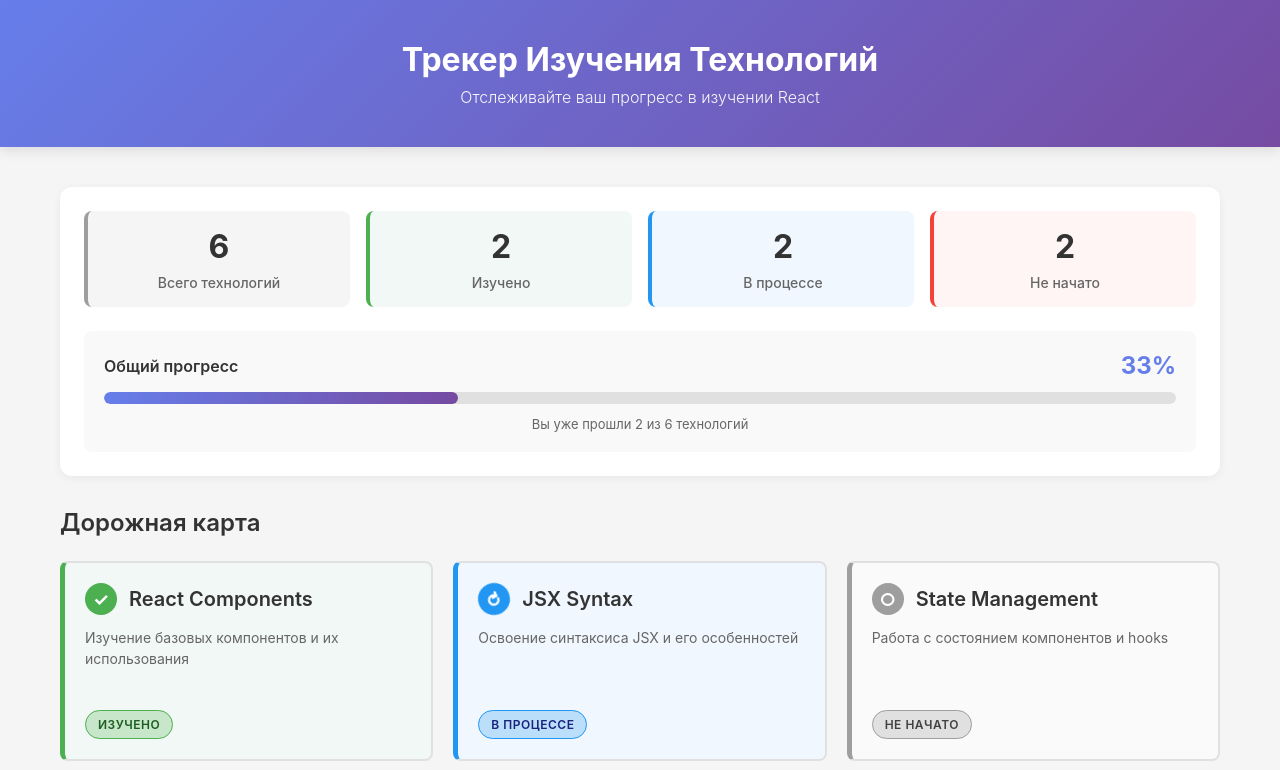
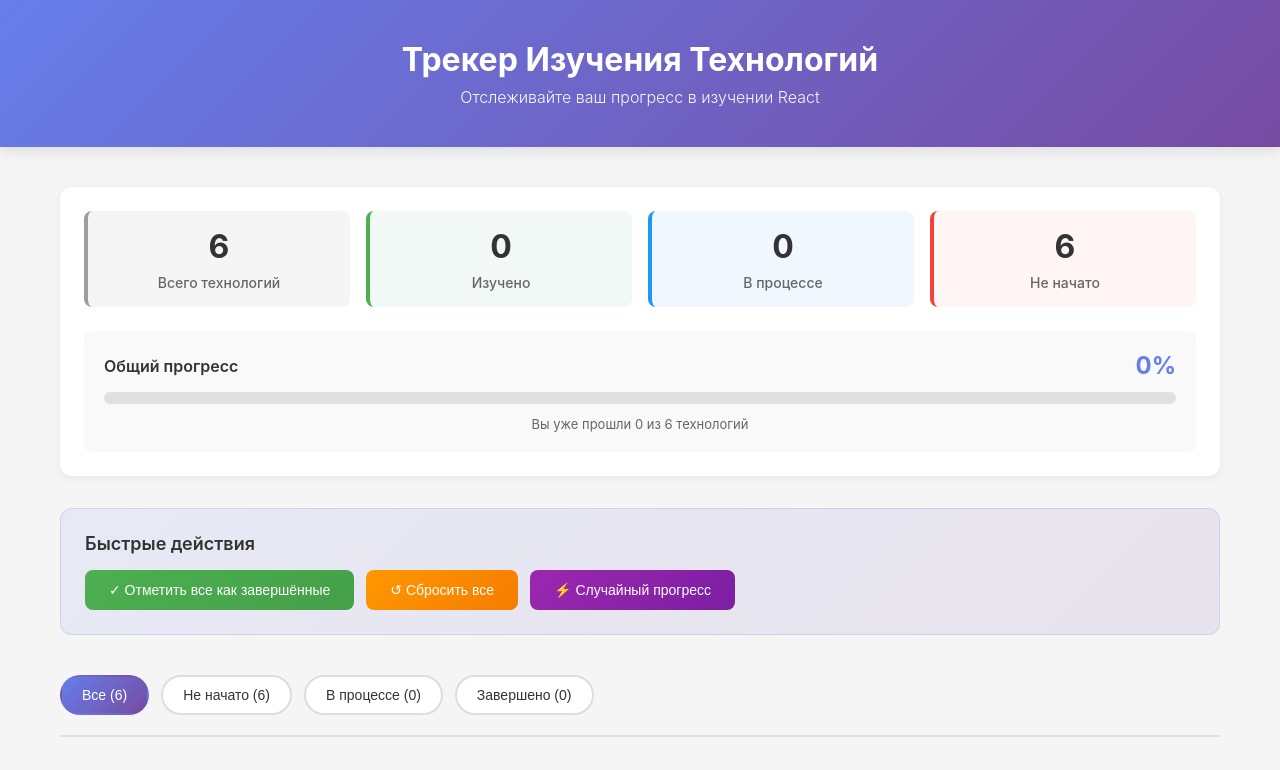
Before and after one commit to daniildddd/frontend-backend-React, a React (Vite) app: page / in a window 1280 px wide. Shown: the top 770 px of the page. Built offline with nearby package versions, Linux system fonts and the light colour scheme.

Commit message:
feat: add interactive state management and filtering to tracker

```diff
--- a/src/App.css
+++ b/src/App.css
@@ -71,6 +71,47 @@ body {
 	margin-bottom: 30px;
 }
 
+/* Фильтры */
+.app__filters {
+	display: flex;
+	flex-wrap: wrap;
+	gap: 12px;
+	margin-bottom: 30px;
+	padding-bottom: 20px;
+	border-bottom: 2px solid #e0e0e0;
+}
+
+.filter-btn {
+	padding: 10px 20px;
+	border: 2px solid #ddd;
+	border-radius: 25px;
+	background: white;
+	color: #333;
+	font-size: 14px;
+	font-weight: 500;
+	cursor: pointer;
+	transition: all 0.3s ease;
+}
+
+.filter-btn:hover {
+	border-color: #667eea;
+	color: #667eea;
+}
+
+.filter-btn--active {
+	background: linear-gradient(135deg, #667eea 0%, #764ba2 100%);
+	color: white;
+	border-color: transparent;
+}
+
+/* Сообщение об отсутствии результатов */
+.app__no-results {
+	text-align: center;
+	color: #999;
+	padding: 40px 20px;
+	font-size: 16px;
+}
+
 /* Футер */
 .app__footer {
 	background: #f9f9f9;
@@ -108,6 +149,15 @@ body {
 		grid-template-columns: 1fr;
 		gap: 16px;
 	}
+
+	.app__filters {
+		gap: 10px;
+	}
+
+	.filter-btn {
+		padding: 8px 16px;
+		font-size: 13px;
+	}
 }
 
 @media (max-width: 480px) {
--- a/src/App.jsx
+++ b/src/App.jsx
@@ -1,22 +1,23 @@
-import React from 'react'
+import React, { useState } from 'react'
 import TechnologyCard from './components/TechnologyCard'
 import ProgressHeader from './components/ProgressHeader'
+import QuickActions from './components/QuickActions'
 import './App.css'
 
 function App() {
-	// Шаг 5: Создание тестовых данных
-	const technologies = [
+	// Шаг 2: Создание состояния для технологий
+	const initialTechnologies = [
 		{
 			id: 1,
 			title: 'React Components',
 			description: 'Изучение базовых компонентов и их использования',
-			status: 'completed',
+			status: 'not-started',
 		},
 		{
 			id: 2,
 			title: 'JSX Syntax',
 			description: 'Освоение синтаксиса JSX и его особенностей',
-			status: 'in-progress',
+			status: 'not-started',
 		},
 		{
 			id: 3,
@@ -28,13 +29,13 @@ function App() {
 			id: 4,
 			title: 'Props и Drilling',
 			description: 'Передача данных между компонентами',
-			status: 'completed',
+			status: 'not-started',
 		},
 		{
 			id: 5,
 			title: 'React Hooks',
 			description: 'Использование useState, useEffect и других hooks',
-			status: 'in-progress',
+			status: 'not-started',
 		},
 		{
 			id: 6,
@@ -43,6 +44,58 @@ function App() {
 			status: 'not-started',
 		},
 	]
+
+	const [technologies, setTechnologies] = useState(initialTechnologies)
+	const [filter, setFilter] = useState('all')
+
+	// Шаг 3: Функция для изменения статуса технологии
+	const updateTechnologyStatus = id => {
+		setTechnologies(prevTechnologies =>
+			prevTechnologies.map(tech => {
+				if (tech.id === id) {
+					const statusCycle = {
+						'not-started': 'in-progress',
+						'in-progress': 'completed',
+						completed: 'not-started',
+					}
+					return { ...tech, status: statusCycle[tech.status] }
+				}
+				return tech
+			})
+		)
+	}
+
+	// Функция для фильтрации технологий
+	const getFilteredTechnologies = () => {
+		if (filter === 'all') return technologies
+		return technologies.filter(tech => tech.status === filter)
+	}
+
+	const filteredTechnologies = getFilteredTechnologies()
+
+	// Функции для QuickActions
+	const markAllComplete = () => {
+		setTechnologies(prevTechnologies =>
+			prevTechnologies.map(tech => ({ ...tech, status: 'completed' }))
+		)
+	}
+
+	const resetAll = () => {
+		setTechnologies(prevTechnologies =>
+			prevTechnologies.map(tech => ({ ...tech, status: 'not-started' }))
+		)
+	}
+
+	const randomNext = () => {
+		setTechnologies(prevTechnologies =>
+			prevTechnologies.map(tech => {
+				const statuses = ['not-started', 'in-progress', 'completed']
+				const randomStatus =
+					statuses[Math.floor(Math.random() * statuses.length)]
+				return { ...tech, status: randomStatus }
+			})
+		)
+	}
 
 	return (
 		<div className='app'>
@@ -56,20 +109,73 @@ function App() {
 			<main className='app__main'>
 				<ProgressHeader technologies={technologies} />
 
+				<QuickActions
+					technologies={technologies}
+					onMarkAllComplete={markAllComplete}
+					onResetAll={resetAll}
+					onRandomNext={randomNext}
+				/>
+
+				{/* Шаг 5: Кнопки фильтрации */}
+				<section className='app__filters'>
+					<button
+						className={`filter-btn ${
+							filter === 'all' ? 'filter-btn--active' : ''
+						}`}
+						onClick={() => setFilter('all')}
+					>
+						Все ({technologies.length})
+					</button>
+					<button
+						className={`filter-btn ${
+							filter === 'not-started' ? 'filter-btn--active' : ''
+						}`}
+						onClick={() => setFilter('not-started')}
+					>
+						Не начато (
+						{technologies.filter(t => t.status === 'not-started').length})
+					</button>
+					<button
+						className={`filter-btn ${
+							filter === 'in-progress' ? 'filter-btn--active' : ''
+						}`}
+						onClick={() => setFilter('in-progress')}
+					>
+						В процессе (
+						{technologies.filter(t => t.status === 'in-progress').length})
+					</button>
+					<button
+						className={`filter-btn ${
+							filter === 'completed' ? 'filter-btn--active' : ''
+						}`}
+						onClick={() => setFilter('completed')}
+					>
+						Завершено (
+						{technologies.filter(t => t.status === 'completed').length})
+					</button>
+				</section>
+
 				<section className='app__section'>
 					<h2 className='app__section-title'>Дорожная карта</h2>
 
-					{/* Шаг 6: Отображение списка технологий с помощью .map() */}
+					{/* Шаг 6: Отображение отфильтрованного списка технологий */}
 					<div className='app__cards-grid'>
-						{technologies.map(tech => (
+						{filteredTechnologies.length > 0 ? (
+							filteredTechnologies.map(tech => (
 								<TechnologyCard
 									key={tech.id}
 									id={tech.id}
 									title={tech.title}
 									description={tech.description}
 									status={tech.status}
+									onStatusChange={updateTechnologyStatus}
 								/>
-						))}
+							))
+						) : (
+							<p className='app__no-results'>
+								Нет технологий с выбранным фильтром
+							</p>
+						)}
 					</div>
 				</section>
 			</main>
--- /dev/null
+++ b/src/components/QuickActions.css
@@ -0,0 +1,87 @@
+.quick-actions {
+	margin-bottom: 40px;
+	padding: 24px;
+	background: linear-gradient(
+		135deg,
+		rgba(102, 126, 234, 0.1) 0%,
+		rgba(118, 75, 162, 0.1) 100%
+	);
+	border-radius: 12px;
+	border: 1px solid rgba(102, 126, 234, 0.2);
+}
+
+.quick-actions__title {
+	font-size: 18px;
+	font-weight: 600;
+	color: #333;
+	margin-bottom: 16px;
+}
+
+.quick-actions__buttons {
+	display: flex;
+	flex-wrap: wrap;
+	gap: 12px;
+}
+
+.quick-action-btn {
+	padding: 12px 24px;
+	border: none;
+	border-radius: 8px;
+	font-size: 14px;
+	font-weight: 500;
+	cursor: pointer;
+	transition: all 0.3s ease;
+	white-space: nowrap;
+}
+
+.quick-action-btn--complete {
+	background: linear-gradient(135deg, #4caf50 0%, #45a049 100%);
+	color: white;
+}
+
+.quick-action-btn--complete:hover {
+	transform: translateY(-2px);
+	box-shadow: 0 4px 12px rgba(76, 175, 80, 0.3);
+}
+
+.quick-action-btn--reset {
+	background: linear-gradient(135deg, #ff9800 0%, #f57c00 100%);
+	color: white;
+}
+
+.quick-action-btn--reset:hover {
+	transform: translateY(-2px);
+	box-shadow: 0 4px 12px rgba(255, 152, 0, 0.3);
+}
+
+.quick-action-btn--random {
+	background: linear-gradient(135deg, #9c27b0 0%, #7b1fa2 100%);
+	color: white;
+}
+
+.quick-action-btn--random:hover {
+	transform: translateY(-2px);
+	box-shadow: 0 4px 12px rgba(156, 39, 176, 0.3);
+}
+
+/* Адаптивность */
+@media (max-width: 768px) {
+	.quick-actions {
+		padding: 16px;
+	}
+
+	.quick-actions__title {
+		font-size: 16px;
+	}
+
+	.quick-actions__buttons {
+		flex-direction: column;
+		gap: 8px;
+	}
+
+	.quick-action-btn {
+		width: 100%;
+		padding: 10px 16px;
+		font-size: 13px;
+	}
+}
--- /dev/null
+++ b/src/components/QuickActions.jsx
@@ -0,0 +1,37 @@
+import React from 'react'
+import './QuickActions.css'
+
+function QuickActions({
+	technologies,
+	onMarkAllComplete,
+	onResetAll,
+	onRandomNext,
+}) {
+	return (
+		<section className='quick-actions'>
+			<h3 className='quick-actions__title'>Быстрые действия</h3>
+			<div className='quick-actions__buttons'>
+				<button
+					className='quick-action-btn quick-action-btn--complete'
+					onClick={onMarkAllComplete}
+				>
+					✓ Отметить все как завершённые
+				</button>
+				<button
+					className='quick-action-btn quick-action-btn--reset'
+					onClick={onResetAll}
+				>
+					↺ Сбросить все
+				</button>
+				<button
+					className='quick-action-btn quick-action-btn--random'
+					onClick={onRandomNext}
+				>
+					⚡ Случайный прогресс
+				</button>
+			</div>
+		</section>
+	)
+}
+
+export default QuickActions
--- a/src/components/TechnologyCard.css
+++ b/src/components/TechnologyCard.css
@@ -9,6 +9,7 @@
 	display: flex;
 	flex-direction: column;
 	justify-content: space-between;
+	cursor: pointer;
 }
 
 /* Стили для разных статусов */
--- a/src/components/TechnologyCard.jsx
+++ b/src/components/TechnologyCard.jsx
@@ -1,7 +1,14 @@
 import React from 'react'
 import './TechnologyCard.css'
 
-function TechnologyCard({ id, title, description, status }) {
+function TechnologyCard({ id, title, description, status, onStatusChange }) {
+	// Обработчик клика для изменения статуса
+	const handleClick = () => {
+		if (onStatusChange) {
+			onStatusChange(id)
+		}
+	}
+
 	// Условное отображение иконок и статусов
 	const getStatusIcon = () => {
 		switch (status) {
@@ -30,7 +37,10 @@ function TechnologyCard({ id, title, description, status }) {
 	}
 
 	return (
-		<div className={`technology-card technology-card--${status}`}>
+		<div
+			className={`technology-card technology-card--${status}`}
+			onClick={handleClick}
+		>
 			<div className='technology-card__header'>
 				<span
 					className={`technology-card__status-icon technology-card__icon--${status}`}
```
Lines whose indentation alone changed are shown as unchanged.
